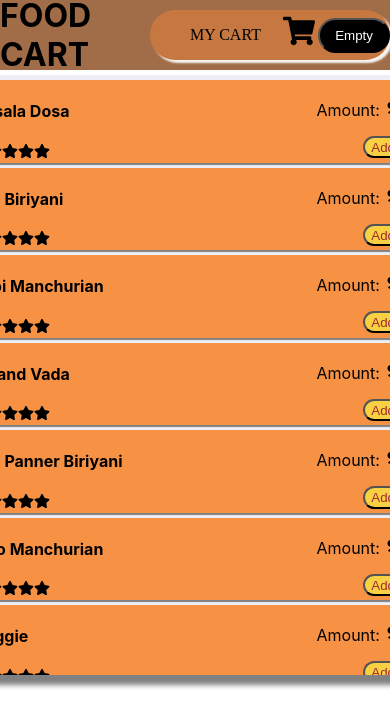
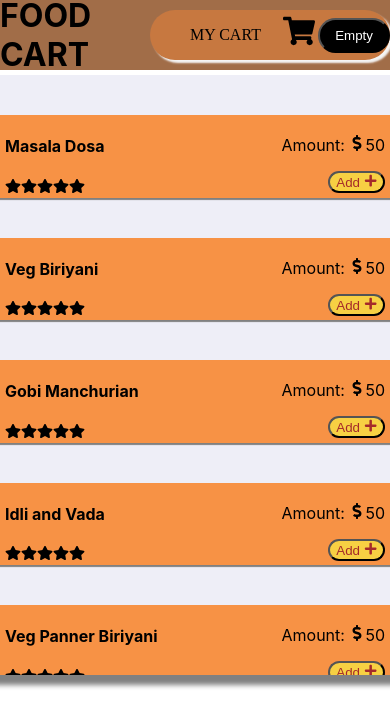
Before and after one commit to vaibhavyb/ReactDummyFoodCourt, a React (Create React App) app: page / in a window 390 px wide. Shown: the top 726 px of the page. Built offline with nearby package versions, Linux system fonts and the light colour scheme.

Commit message:
'updated'

```diff
--- a/src/App.css
+++ b/src/App.css
@@ -16,3 +16,16 @@
 
 
 }
+@media only screen and (max-width: 768px) {
+  /* For mobile phones: */
+
+  .modal{
+
+position: relative;
+left: 18vh;
+bottom: 18vh;
+
+
+  }
+
+}
--- a/src/components/body/MealItem.css
+++ b/src/components/body/MealItem.css
@@ -44,7 +44,7 @@
     /* For mobile phones: */
 
     .Meal-Item{
-        margin:5px;
+        margin:40px;
     }
 
   }
```
